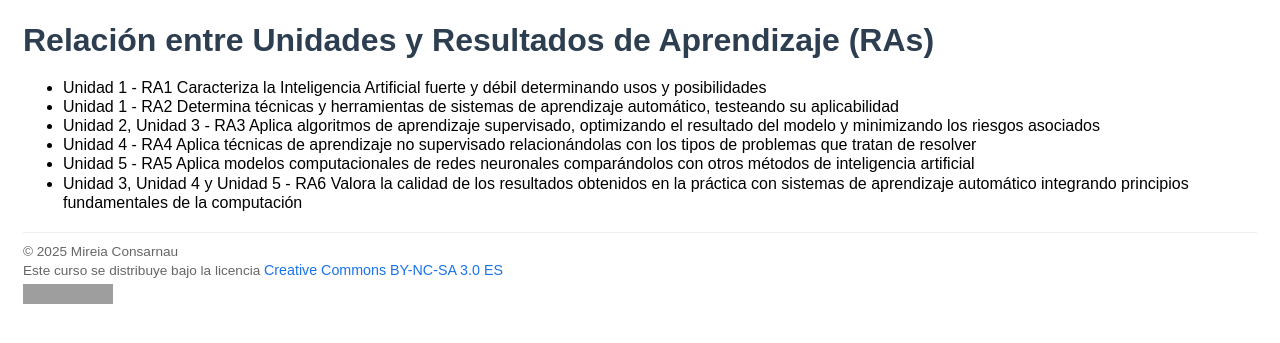
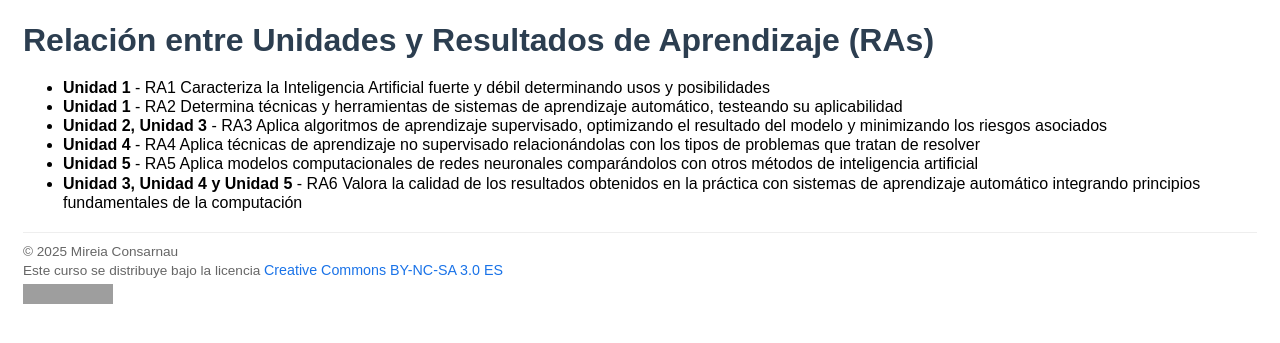
Before and after one commit to mireiaconsarnau/machine_learning, a Jekyll site: the page built from ras.md, in a window 1280 px wide. Shown: the top 343 px of the page. Built offline with Jekyll 4.4.1, drawn with Linux system fonts in a browser that asks for light colours; grey boxes are pictures that could not be loaded.

Commit message:
Update ras.md

```diff
--- a/ras.md
+++ b/ras.md
@@ -3,9 +3,9 @@
 title: "Relación entre Unidades y Resultados de Aprendizaje (RAs) "
 ---
 
-- Unidad 1 - RA1 Caracteriza la Inteligencia Artificial fuerte y débil determinando usos y posibilidades
-- Unidad 1 - RA2 Determina técnicas y herramientas de sistemas de aprendizaje automático, testeando su aplicabilidad
-- Unidad 2, Unidad 3 - RA3 Aplica algoritmos de aprendizaje supervisado, optimizando el resultado del modelo y minimizando los riesgos asociados
-- Unidad 4 -  RA4 Aplica técnicas de aprendizaje no supervisado relacionándolas con los tipos de problemas que tratan de resolver
-- Unidad 5 - RA5 Aplica modelos computacionales de redes neuronales comparándolos con otros métodos de inteligencia artificial
-- Unidad 3, Unidad 4 y Unidad 5 - RA6 Valora la calidad de los resultados obtenidos en la práctica con sistemas de aprendizaje automático integrando principios fundamentales de la computación
+- **Unidad 1** - RA1 Caracteriza la Inteligencia Artificial fuerte y débil determinando usos y posibilidades
+- **Unidad 1** - RA2 Determina técnicas y herramientas de sistemas de aprendizaje automático, testeando su aplicabilidad
+- **Unidad 2, Unidad 3** - RA3 Aplica algoritmos de aprendizaje supervisado, optimizando el resultado del modelo y minimizando los riesgos asociados
+- **Unidad 4** -  RA4 Aplica técnicas de aprendizaje no supervisado relacionándolas con los tipos de problemas que tratan de resolver
+- **Unidad 5** - RA5 Aplica modelos computacionales de redes neuronales comparándolos con otros métodos de inteligencia artificial
+- **Unidad 3, Unidad 4 y Unidad 5** - RA6 Valora la calidad de los resultados obtenidos en la práctica con sistemas de aprendizaje automático integrando principios fundamentales de la computación
```
